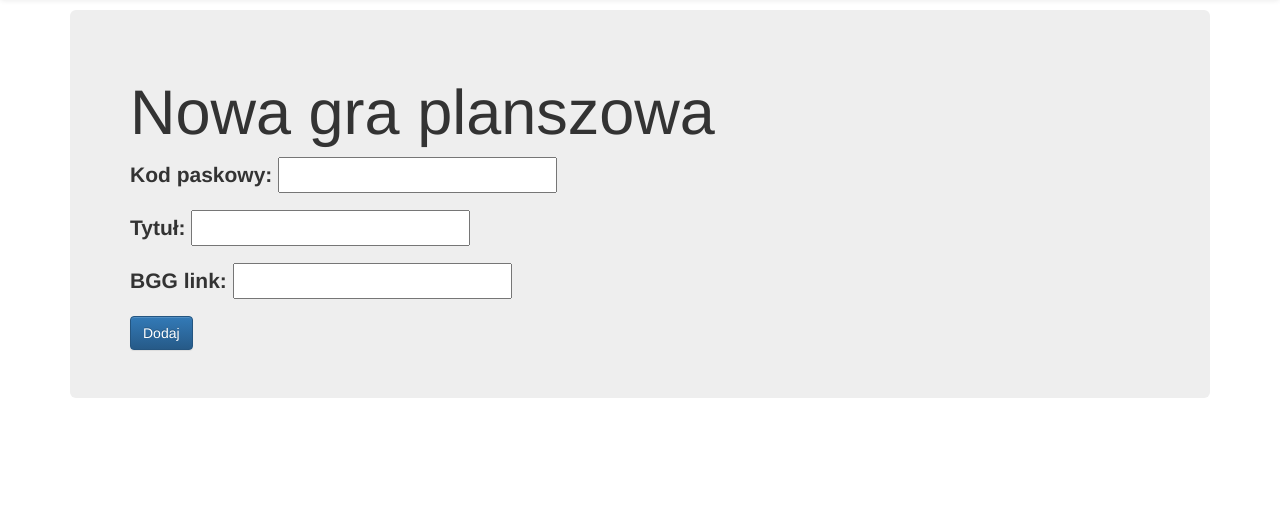
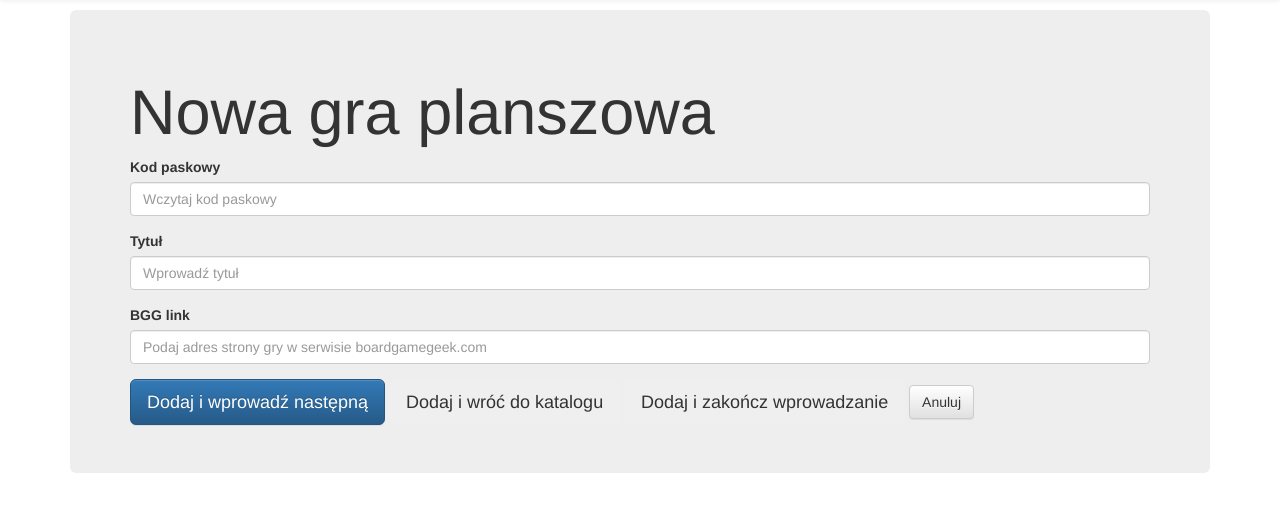
Before and after one commit to gmacike/sharehold, a Django app: a page that uses catalogue/templates/catalogue/base.html in a window 1280 px wide. Shown: the part 50-562 px from the top of the page. Run offline with Django 3.2, Linux system fonts and the light colour scheme; some libraries are stand-ins or nearby versions; some web fonts are replaced.

Commit message:
rozwój aplikacji katalogowania
dodana:
- przejście do edycji gry z poziomu katalogu,
- przyciski sterujące i przekierowania formularza katalogowania gry

```diff
--- a/catalogue/forms.py
+++ b/catalogue/forms.py
@@ -13,14 +13,11 @@ class BoardGameForm(forms.ModelForm):
             'bggURL' : 'BGG link',
         }
 
-        placeholders = {
-            'itemLabel' : 'Wprowadź tytuł',
-            'codeValue' : 'Wczytaj kod paskowy',
-            'bggURL' : 'Podaj adres strony gry w serwisie boardgamegeek.com',
+        widgets = {
+            'itemLabel': forms.TextInput(attrs={'class':'textinputclass',
+                'placeholder':'Wprowadź tytuł'}),
+            'codeValue': forms.TextInput(attrs={'class':'textinputclass',
+                'placeholder':'Wczytaj kod paskowy'}),
+            'bggURL': forms.URLInput(attrs={'class':'urlinputclass',
+                'placeholder':'Podaj adres strony gry w serwisie boardgamegeek.com'})
         }
-
-        widgets = {
-            'itemLabel': forms.TextInput(attrs={'class':'textinputclass'}),
-            'codeValue': forms.TextInput(attrs={'class':'textinputclass'}),
-            'bggURL': forms.URLInput(attrs={'class':'urlinputclass'})
-        }
--- a/catalogue/templates/catalogue/base.html
+++ b/catalogue/templates/catalogue/base.html
@@ -1,5 +1,6 @@
 <!DOCTYPE html>
 {% load staticfiles %}
+
 
 <html>
   <head>
--- a/catalogue/templates/catalogue/boardgameitem_detail.html
+++ b/catalogue/templates/catalogue/boardgameitem_detail.html
@@ -9,6 +9,7 @@
   {% if boardgameitem.bggURL %}
     <h2> <a href={{boardgameitem.bggURL}}> {{boardgameitem.getTitle}} bgg page </a> </h2>
   {% endif %}
+  <a href="{% url 'catalogue_entries' %}" class="btn btn-default">Powrót</a>
 </div>
 
 {% endblock %}
--- a/catalogue/templates/catalogue/boardgameitem_form.html
+++ b/catalogue/templates/catalogue/boardgameitem_form.html
@@ -1,15 +1,40 @@
 {% extends "catalogue/base.html" %}
+{% load widget_tweaks %}
 
 {% block content %}
 
 <div class="jumbotron">
-  <h1>Nowa gra planszowa</h1>
+  {% if boardgameitem.pk != null %}
+    <h1>Gra planszowa aktualizacja</h1>
+  {% else %}
+    <h1>Nowa gra planszowa</h1>
+  {% endif %}
 
   <form class="boardgame-form" method="post">
     {% csrf_token %}
-    {{form.as_p}}
 
-    <button type="submit" class="save btn btn-primary">Dodaj</button>
+    {% for hidden in form.hidden_fields %}
+      {{ hidden }}
+    {% endfor %}
+
+    {% for field in form.visible_fields %}
+      <div class="form-group">
+        <label for="{{ field.id_for_label }}">{{ field.label }}</label>
+        {{ field|add_class:'form-control' }}
+        {% for error in field.errors %}
+          <span class="help-block">{{ error }}</span>
+        {% endfor %}
+      </div>
+    {% endfor %}
+
+    {% if boardgameitem.pk != null %}
+      <button type="submit" class="save btn btn-primary btn-warning">Aktualizuj</button>
+    {% else %}
+      <button type="submit" class="save btn btn-primary btn-lg" formaction="repeat_add_boardgame">Dodaj i wprowadź następną</button>
+      <button type="submit" class="save btn btn-secondary btn-lg" formaction="boardgamelist_return">Dodaj i wróć do katalogu</button>
+      <button type="submit" class="save btn btn-secondary btn-lg">Dodaj i zakończ wprowadzanie</button>
+    {% endif %}
+    <a href="{% url 'catalogue_entries' %}" class="btn btn-default">Anuluj</a>
   </form>
 </div>
 
--- a/catalogue/templates/catalogue/boardgameitem_list.html
+++ b/catalogue/templates/catalogue/boardgameitem_list.html
@@ -10,10 +10,9 @@
        <h2> <a href="{% url 'boardgame_detail' pk=item.pk %}"> {{item.getTitle}} </a> </h2>
        <h2 class="barcodefont">{{item.codeValue}}</h2>
        <h2 class="barcodevalue">{{item.codeValueToStr}}</h2>
+       <!-- TODO: przycisk powinien być dostępny tylko dla uprawnionych do edytowania wpisów do katalogu -->
+       <a href="{% url 'boardgame_edit' pk=item.pk %}" class="btn btn-warning">Edytuj</a>
      </div>
   {% endfor %}
 
-
-
-
 {% endblock %}
--- a/catalogue/urls.py
+++ b/catalogue/urls.py
@@ -5,5 +5,7 @@ urlpatterns = [
     url(r'^$', views.CatalogueItemListView.as_view(), name='catalogue_entries'),
     url(r'^brdgm/(?P<pk>\d+)$', views.BoardGameDetailsView.as_view(), name='boardgame_detail'),
     url(r'^brdgm/new/$', views.BoardGameCreateView.as_view(), name='boardgame_new'),
+    url(r'^brdgm/new/repeat_add_boardgame', views.repeat_add_boardgame, name='boardgame_repeat_new'),
+    url(r'^brdgm/new/boardgamelist_return', views.boardgamelist_return, name='boardgamelist_return'),
     url(r'^brdgm/(?P<pk>\d+)/edit/$', views.BoardGameUpdateView.as_view(), name='boardgame_edit'),
 ]
--- a/catalogue/views.py
+++ b/catalogue/views.py
@@ -1,4 +1,4 @@
-from django.shortcuts import render
+from django.shortcuts import render, get_object_or_404, redirect
 # from django.contrib.auth.mixins import LoginRequiredMixin
 from catalogue.models import (CatalogueItem, BoardGameItem)
 from catalogue.forms import BoardGameForm
@@ -9,8 +9,7 @@ class CatalogueItemListView(ListView):
     model = BoardGameItem
 
     def get_queryset(self):
-        return BoardGameItem.objects.all()
-        # .orderby('itemLabel')
+        return BoardGameItem.objects.all().order_by("itemLabel")
 
 class BoardGameDetailsView(DetailView):
     model = BoardGameItem
@@ -29,5 +28,22 @@ class BoardGameUpdateView(UpdateView):
     #authorization restriction section
     # login_url = '/login/'
     # redirect_field_name = todo define it
+    form_class = BoardGameForm
+    model = BoardGameItem
 
-    model = BoardGameItem
+##########################################
+def repeat_add_boardgame(request):
+    if request.method == 'POST':
+        form = BoardGameForm(request.POST)
+        if form.is_valid():
+            boardgame = form.save(commit=False)
+            boardgame.save()
+    return redirect('boardgame_new')
+
+def boardgamelist_return(request):
+    if request.method == 'POST':
+        form = BoardGameForm(request.POST)
+        if form.is_valid():
+            boardgame = form.save(commit=False)
+            boardgame.save()
+    return redirect('catalogue_entries')
--- a/requirements.txt
+++ b/requirements.txt
@@ -1,2 +1,3 @@
 Django==1.11.8
 pytz==2018.3
+django-widget-tweaks==1.4.1
--- a/sharehold/settings.py
+++ b/sharehold/settings.py
@@ -14,7 +14,7 @@ import os
 
 # Build paths inside the project like this: os.path.join(BASE_DIR, ...)
 BASE_DIR = os.path.dirname(os.path.dirname(os.path.abspath(__file__)))
-TEMPLATE_DIR_CATALOGUE = os.path.join(BASE_DIR, 'catalogue/templates/items')
+TEMPLATE_DIR_CATALOGUE = os.path.join(BASE_DIR, 'catalogue/templates/catalogue')
 
 # Quick-start development settings - unsuitable for production
 # See https://docs.djangoproject.com/en/1.11/howto/deployment/checklist/
@@ -37,6 +37,7 @@ INSTALLED_APPS = [
     'django.contrib.sessions',
     'django.contrib.messages',
     'django.contrib.staticfiles',
+    'widget_tweaks',
     'catalogue',
 ]
 
```
Also changed, not shown: db.sqlite3.
